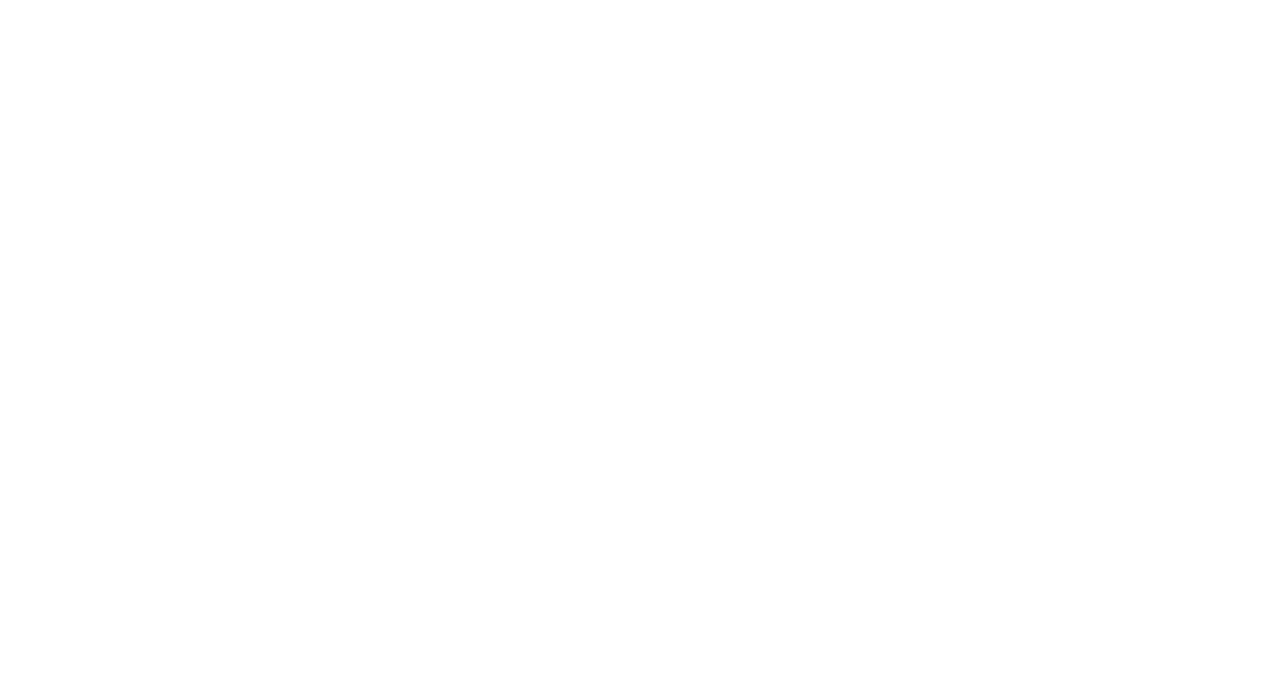
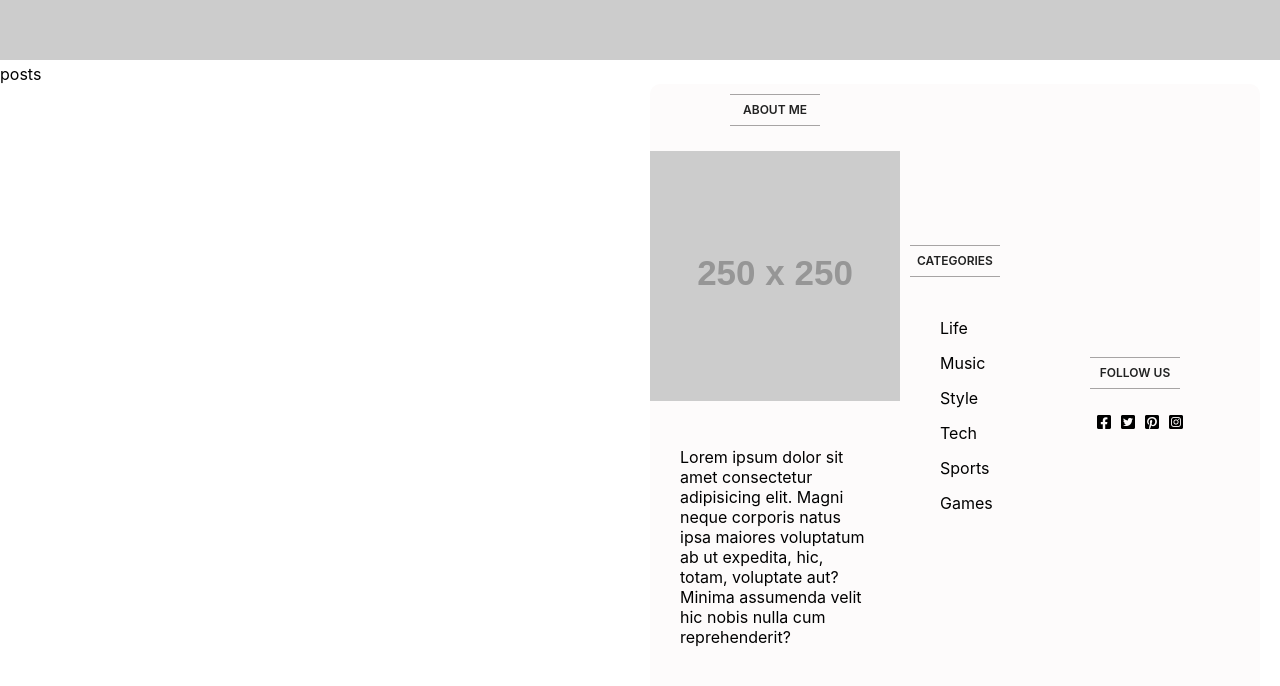
Before and after one commit to BennetWilson/DRIP, a React (Create React App) app in the folder drip/: page / in a window 1280 px wide. Shown: the part 600-1286 px from the top of the page. Before the commit the page ends 800 px from the top, so only its background shows below. Built offline with nearby package versions, Linux system fonts and the light colour scheme.

Commit message:
created a sidebar and spot for posts to go

```diff
--- a/drip/src/App.js
+++ b/drip/src/App.js
@@ -1,11 +1,11 @@
 import TopBar from './topbar/Topbar';
 import './App.css';
-
+import Home from './pages/home/Home'
 function App() {
   return (
     <>
     <TopBar />
-    <p></p>
+    <Home />
     </>
 
   );
--- /dev/null
+++ b/drip/src/header/Header.css
@@ -0,0 +1,30 @@
+.header {
+    margin-top: 60px;
+}
+
+.headerTitles {
+    display: flex;
+    flex-direction: column;
+    align-items: center;
+    /* font-family: ; */
+    color: #444;
+}
+
+.headerTitleSm {
+    position: absolute;
+    top: 18%;
+    font-size: 20px;
+}
+
+.headerTitleLg {
+    position: absolute;
+    top: 10%;
+    font-size: 100px;
+}
+
+.headerImg {
+    width: 100%;
+    height: 450px;
+    margin-top: 80px;
+    object-fit: cover;
+}
--- /dev/null
+++ b/drip/src/header/Header.jsx
@@ -0,0 +1,15 @@
+import React from 'react';
+import './Header.css'
+
+
+export default function Header () {
+    return (
+        <div className='header'>
+        <div className="headerTitles">
+        <span classname='headerTitleSm'>React & Node</span>
+        <span className='headerTitleLg'>Blog</span>
+        </div>
+        <img className='headerImg' src="https://via.placeholder.com/2500" alt="" />
+        </div>
+    );
+}
--- /dev/null
+++ b/drip/src/pages/home/Home.css
@@ -0,0 +1,4 @@
+.home {
+    display: flex;
+
+}
--- /dev/null
+++ b/drip/src/pages/home/Home.jsx
@@ -0,0 +1,17 @@
+import React from 'react';
+import './Home.css'
+import Header from '../../header/Header'
+import Posts from '../../posts/Posts'
+import SideBar from '../../sidebar/SideBar'
+
+export default function Home () {
+    return (
+        <>
+        <Header />
+        <div className ='home'>
+            <Posts />
+            <SideBar />
+        </div>
+        </>
+    );
+}
--- /dev/null
+++ b/drip/src/posts/Posts.css
@@ -0,0 +1,5 @@
+.posts{
+    flex:9;
+
+
+}
--- /dev/null
+++ b/drip/src/posts/Posts.jsx
@@ -0,0 +1,10 @@
+import React from 'react';
+import './Posts.css'
+
+export default function Posts () {
+    return (
+        <div className ='posts'>
+            posts
+        </div>
+    );
+}
--- /dev/null
+++ b/drip/src/sidebar/SideBar.css
@@ -0,0 +1,63 @@
+.sidebar {
+    flex: 3;
+    margin: 20px;
+    padding-bottom: 30px;
+    background-color: #fdfbfb;
+    border-radius: 10px;
+    display: flex;
+    align-items: center;
+}
+.sideBarItem {
+    display: flex;
+    flex-direction: column;
+    align-items: center;
+}
+
+.sideBarTitle{
+    margin: 10px;
+    padding: 5px;
+    width: 80px;
+    border-top: 1px solid #a7a4a4;
+    border-bottom: 1px solid #a7a4a4;
+    /* font-family: 'Gill Sans', 'Gill Sans MT', Calibri, 'Trebuchet MS', sans-serif; */
+    font-size: 12px;
+    color: #222;
+    font-weight: 600;
+    line-height: 20px;
+    text-align: center;
+}
+
+.sideBarImage {
+    margin-top: 15px;
+
+}
+
+.sideBarItem > p {
+    padding: 30px;
+}
+
+.sideBarList {
+    list-style: none;
+    margin-bottom: 30px;
+}
+
+.sideBarListItem {
+    display: inline-block;
+    width: 50px;
+    margin-top: 15px;
+    cursor: pointer;
+}
+
+.sideBarSocial {
+    margin-top: 15px;
+    width: 250px;
+    display: flex;
+    align-items: center;
+    justify-content: center;
+}
+
+.sideBarIcon {
+    font-size: 16px;
+    margin-left: 10px;
+    cursor: pointer;
+}
--- /dev/null
+++ b/drip/src/sidebar/SideBar.jsx
@@ -0,0 +1,39 @@
+import React from "react";
+import "./SideBar.css";
+
+export default function Sidebar() {
+  return (
+    <div className="sidebar">
+      <div className="sideBarItem">
+        <span className="sideBarTitle">ABOUT ME</span>
+        <img className='sideBarImage' src="https://via.placeholder.com/250" alt="" />
+        <p>
+          Lorem ipsum dolor sit amet consectetur adipisicing elit. Magni neque
+          corporis natus ipsa maiores voluptatum ab ut expedita, hic, totam,
+          voluptate aut? Minima assumenda velit hic nobis nulla cum
+          reprehenderit?
+        </p>
+      </div>
+      <div className="sideBarItem">
+        <span className="sideBarTitle">CATEGORIES</span>
+        <ul className="sideBarList">
+          <li className="sideBarListItem">Life</li>
+          <li className="sideBarListItem">Music</li>
+          <li className="sideBarListItem">Style</li>
+          <li className="sideBarListItem">Tech</li>
+          <li className="sideBarListItem">Sports</li>
+          <li className="sideBarListItem">Games</li>
+        </ul>
+      </div>
+      <div className="sideBarItem">
+        <span className="sideBarTitle">FOLLOW US</span>
+        <div className="sideBarSocial">
+          <i className="sideBarIcon fa-brands fa-facebook-square"></i>
+          <i className="sideBarIcon fa-brands fa-twitter-square"></i>
+          <i className="sideBarIcon fa-brands fa-pinterest-square"></i>
+          <i className="sideBarIcon fa-brands fa-instagram-square"></i>
+        </div>
+      </div>
+    </div>
+  );
+}
```
